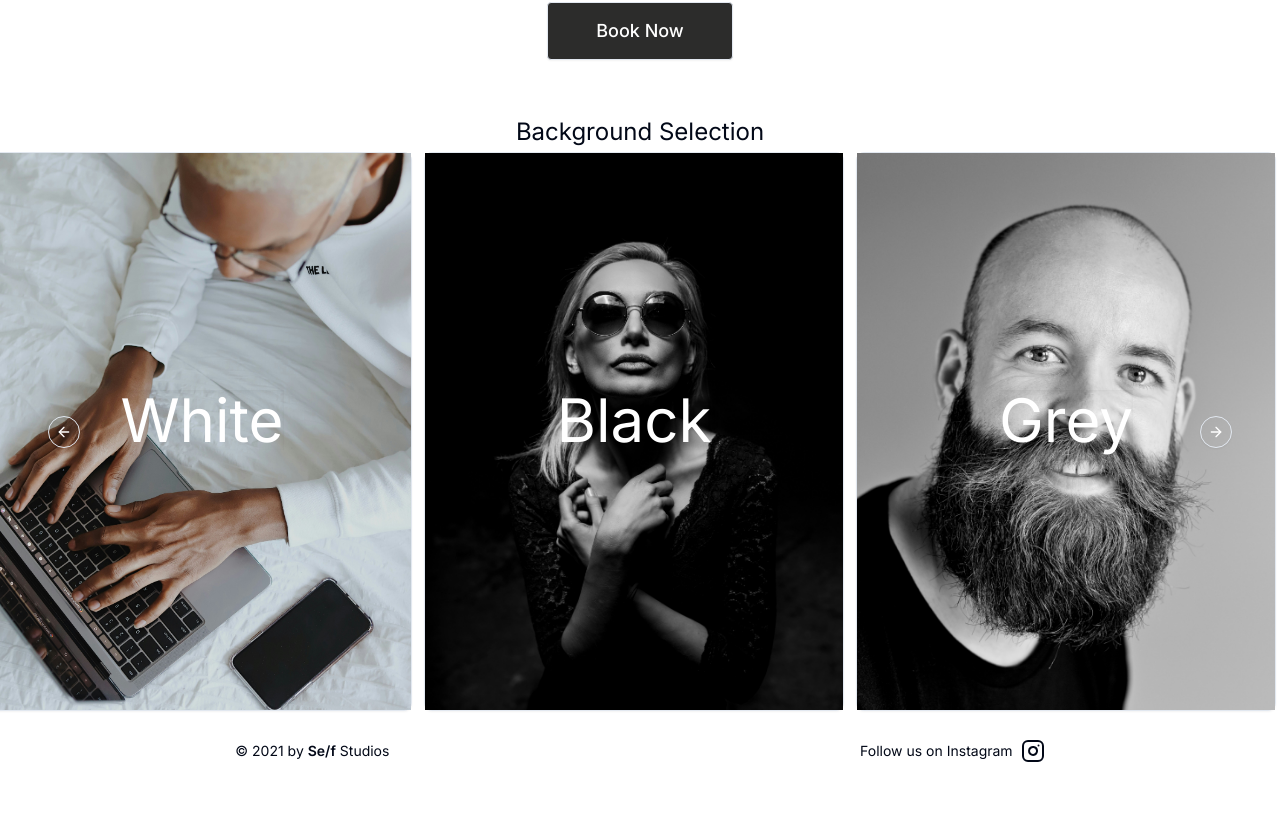
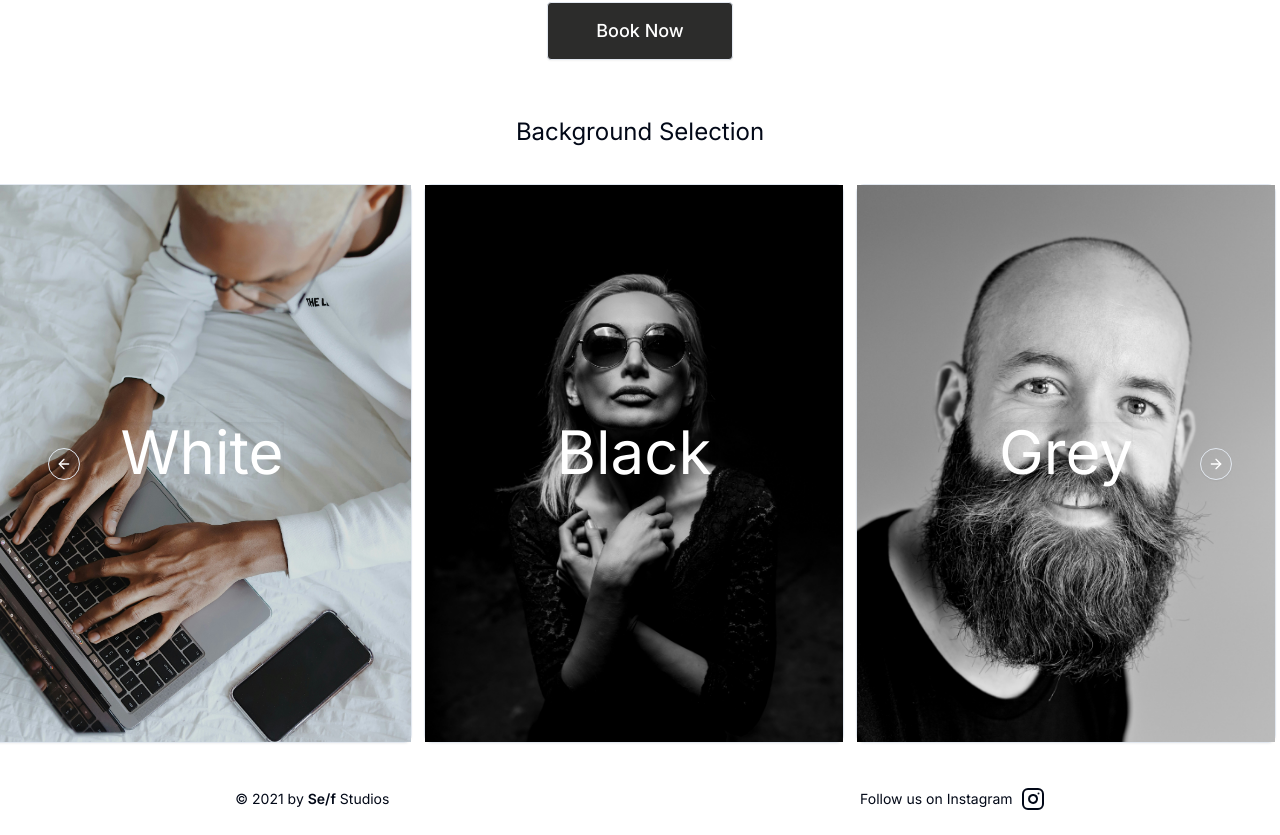
Before and after one commit to AlmasFirdaus/self-studios-ts, a Next.js app: page /pricelist in a window 1280 px wide. Shown: the part 846-1681 px from the top of the page. Before the commit the page ends 1633 px from the top, so only its background shows below. Built offline with nearby package versions, Linux system fonts and the light colour scheme.

Commit message:
adjusting margin slideimage

```diff
--- a/src/app/(studios)/pricelist/page.tsx
+++ b/src/app/(studios)/pricelist/page.tsx
@@ -19,7 +19,7 @@
         </Button>
         <h3 className="text-2xl">Background Selection</h3>
       </div>
-      <div className="flex justify-center items-center">
+      <div className="flex justify-center items-center mt-8 mb-4">
         <SlideImage />
       </div>
     </section>
```
